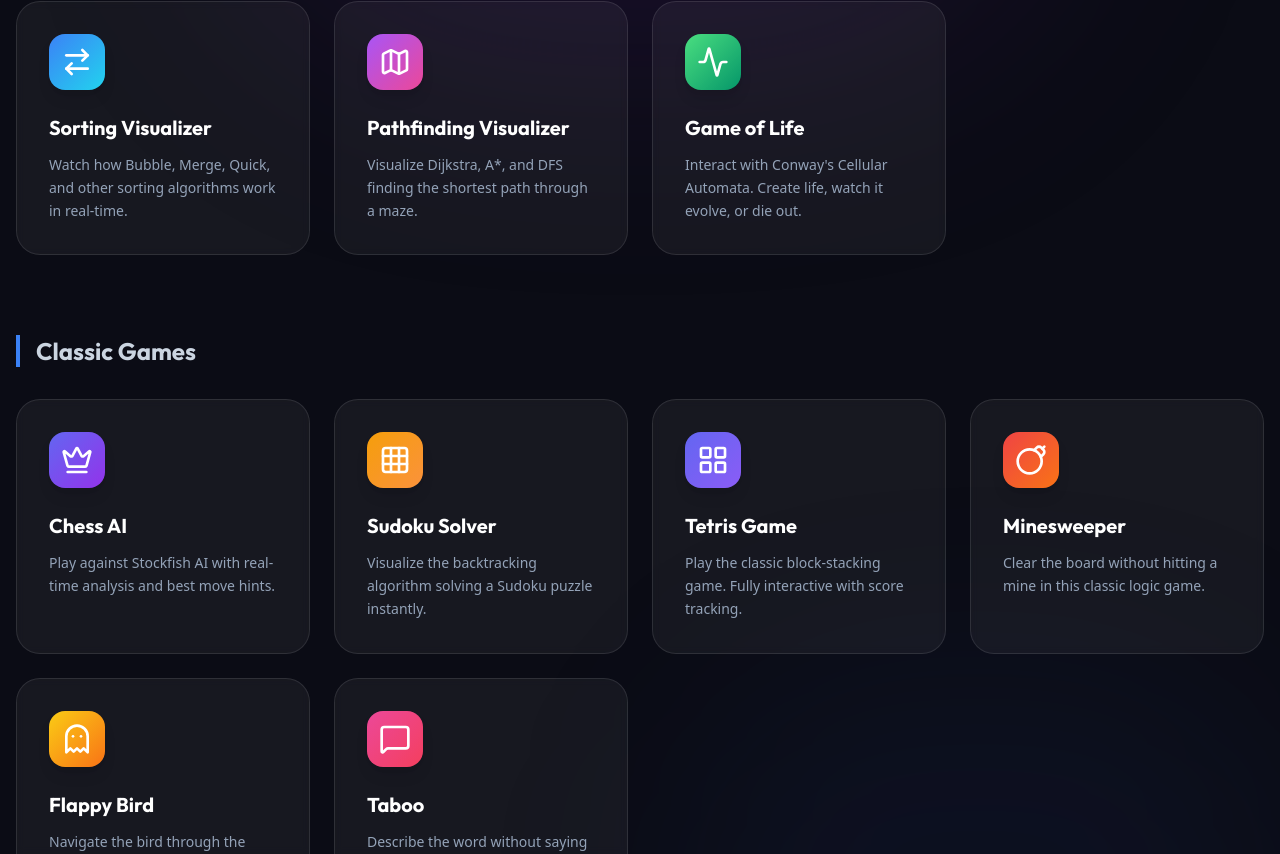
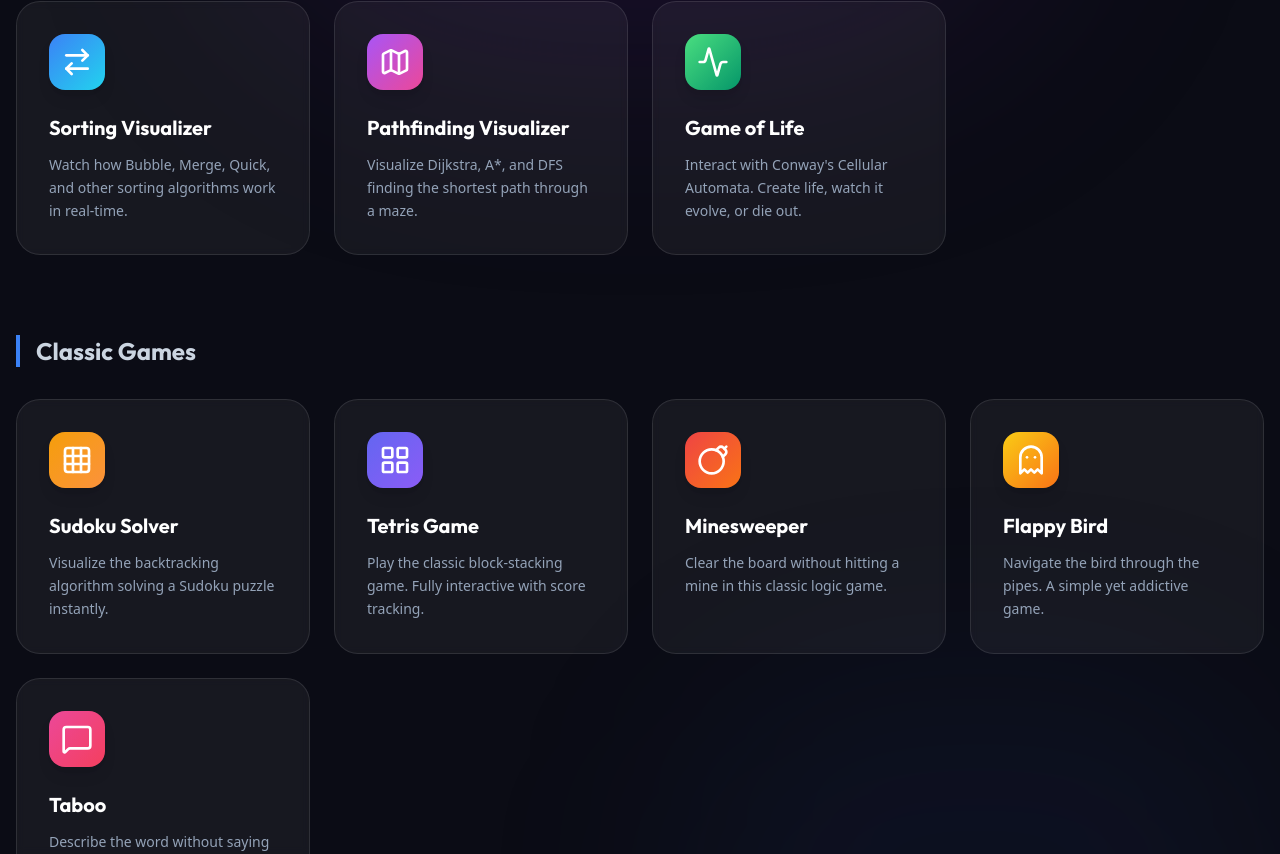
Before and after one commit to Madhurg2002/Visualizer, a React (Create React App) app: page / in a window 1280 px wide. Shown: the part 455-1309 px from the top of the page. Built offline with nearby package versions, Linux system fonts and the light colour scheme; no server answers.

Commit message:
removed chess

```diff
--- a/src/App.js
+++ b/src/App.js
@@ -10,7 +10,7 @@
 import Tetris from './Page/Tetris';
 import Minesweeper from './Page/Minesweeper';
 import FlappyBird from './Page/FlappyBird';
-import Chess from './Page/Chess';
+
 import Taboo from './Page/Taboo';
 export default function App() {
   return (
@@ -25,7 +25,7 @@
           <Route exact path="/Tetris" element={<Tetris />} />
           <Route exact path="/Minesweeper" element={<Minesweeper />} />
           <Route exact path="/FlappyBird" element={<FlappyBird />} />
-          <Route exact path="/Chess" element={<Chess />} />
+
           <Route exact path="/Taboo" element={<Taboo />} />
           <Route path="/*" element={<Navigate to="/" />} />
         </Routes>
--- a/src/Components/Navbar.js
+++ b/src/Components/Navbar.js
@@ -15,7 +15,7 @@
             { name: 'Game of Life', path: '/CellularAutomata' },
         ],
         games: [
-            { name: 'Chess', path: '/Chess' },
+
             { name: 'Sudoku', path: '/Sudoku' },
             { name: 'Tetris', path: '/Tetris' },
             { name: 'Minesweeper', path: '/Minesweeper' },
--- a/src/Page/Home/index.js
+++ b/src/Page/Home/index.js
@@ -39,13 +39,7 @@
     ];
 
     const games = [
-        {
-            title: "Chess AI",
-            description: "Play against Stockfish AI with real-time analysis and best move hints.",
-            path: "/Chess",
-            color: "from-indigo-500 to-purple-600",
-            icon: <Crown className="w-8 h-8 text-white" />
-        },
+
         {
             title: "Sudoku Solver",
             description: "Visualize the backtracking algorithm solving a Sudoku puzzle instantly.",
```
Also changed, not shown: package.json (+1 -6 lines), 1 other file (tests, documents, lock files or other folders).
